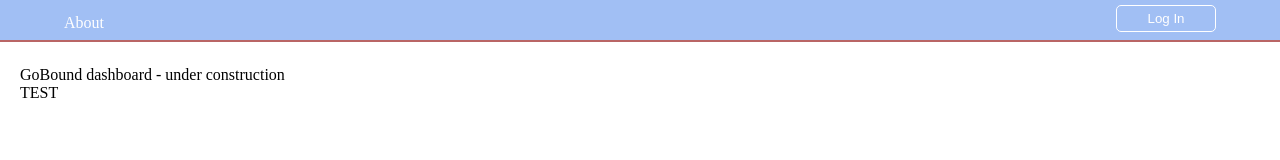
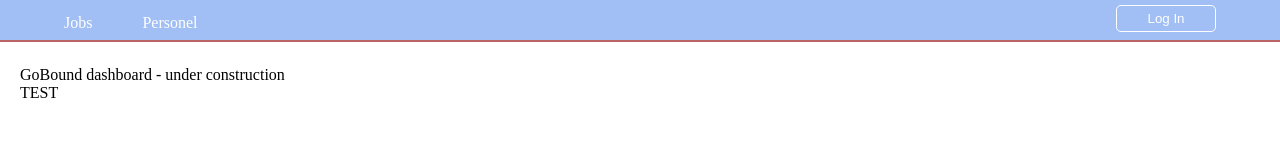
Before and after one commit to bitterhippo/Gobound, a Next.js app: page / in a window 1280 px wide. Shown: the top 160 px of the page. Built offline with nearby package versions, Linux system fonts and the light colour scheme.

Commit message:
added blank pages + modified nav stlying

```diff
--- a/components/Navbars/Navbars.js
+++ b/components/Navbars/Navbars.js
@@ -6,8 +6,15 @@
 const Navbar = ({ loggedIn }) => {
   return <div style={styles.navbarMainWrap}>
     <div style={styles.navbarContent}>
-      <div style={styles.navbarItems}><StyledLink to={"/about"} name={"About"} /></div>
-      <div style={{...styles.navbarItems, marginTop: 5}}>{!loggedIn && <StyledButton>Log In</StyledButton>}</div>
+      <div style={styles.navLinksContainer}>
+        <div style={styles.navbarItems}>
+          <StyledLink to={"/jobs"} name={"Jobs"} />
+        </div>
+        <div style={styles.navbarItems}>
+          <StyledLink to={"/personel"} name={"Personel"} />
+        </div>
+      </div>
+      <div style={{ ...styles.navbarItems, marginTop: 5 }}>{!loggedIn && <StyledButton>Log In</StyledButton>}</div>
     </div>
   </div>
 }
@@ -29,6 +36,11 @@
   },
   navbarItems: {
     marginTop: 'auto'
+  },
+  navLinksContainer: {
+    display: 'flex',
+    flexDirection: 'row',
+    gap: 50
   }
 };
 
```
Also changed, not shown: pages/about.js (deleted, +0 -7 lines), pages/jobs.js (added, +7 -0 lines), pages/personel.js (added, +9 -0 lines), components/PPC/MainScreen.js (added).
